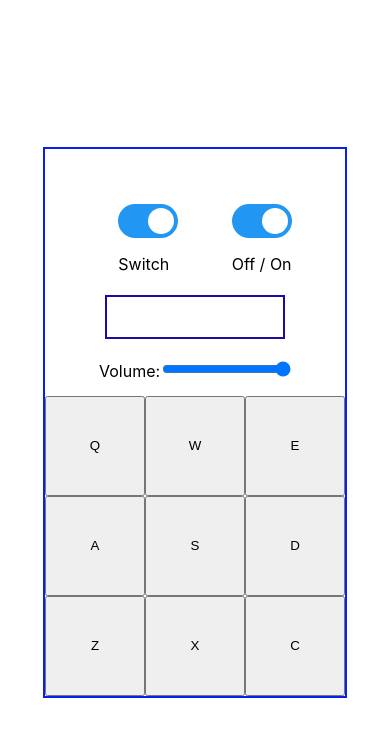
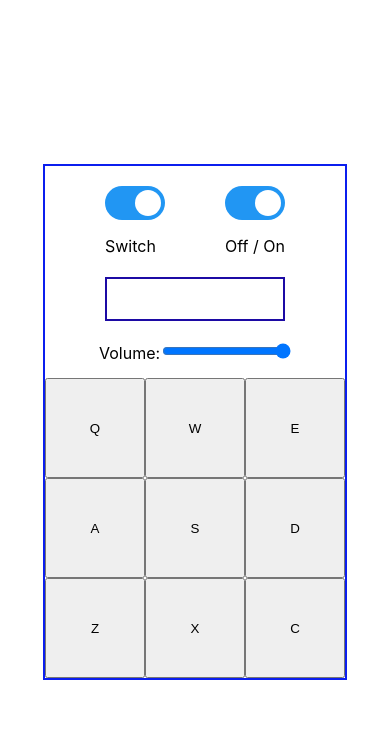
Before and after one commit to jesustellor/drumMachine, a React (Create React App) app: page / in a window 390 px wide. Shown: the top 736 px of the page. Built offline with nearby package versions, Linux system fonts and the light colour scheme.

Commit message:
fixed mobile version

```diff
--- a/src/App.css
+++ b/src/App.css
@@ -29,7 +29,7 @@ button {
 .switches {
   display: flex;
   justify-content: space-evenly;
-  margin: 35px 0 0 20px;
+  margin: 45px 0 0 20px;
 }
 
 #displayValue {
@@ -107,6 +107,7 @@ input:checked + .slider:before {
   }
   .switches {
     display: flex;
+    margin: 0;
     flex-direction: row-reverse;
     justify-content: space-evenly;
     padding: 20px 0 0px 0;
```
